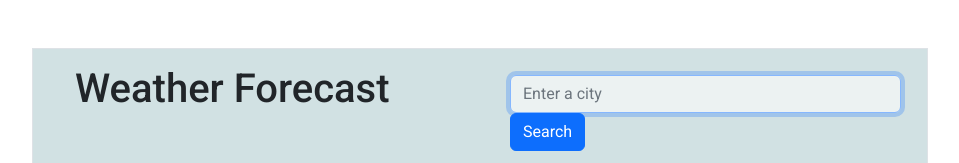
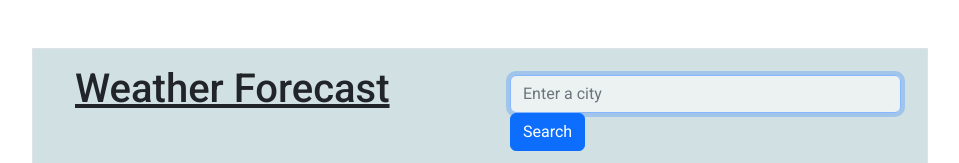
Before and after one commit to ClaireGeekie/weather-app-project, a plain HTML site: page index.html in a window 1280 px wide. Shown: the top 163 px of the page, without its empty margins (160-1119 px from the left). Drawn offline with nearby package versions, Linux system fonts and the light colour scheme.

Commit message:
udpated code

```diff
--- a/src/styles.css
+++ b/src/styles.css
@@ -9,7 +9,8 @@ form {
 }
 
 h1 {
-  font-size: 36px;
+  font-size: 30px;
+  text-decoration: underline;
 }
 
 .selected-location {
```
